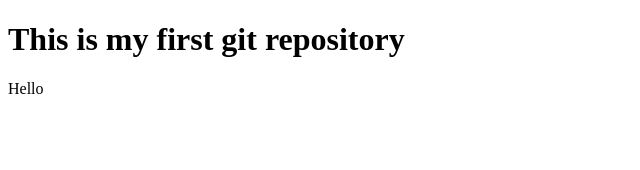
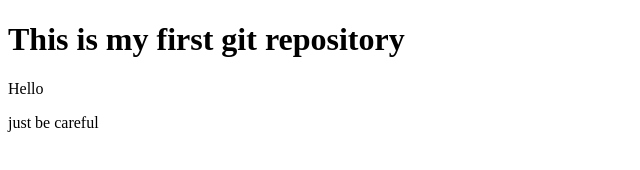
Before and after one commit to ebysans/Git-test, a plain HTML site: page sample_git.html in a window 1280 px wide. Shown: the whole page, without its empty margins (0-640 px from the left). Drawn offline with Linux system fonts and the light colour scheme.

Commit message:
commit four

```diff
--- a/sample_git.html
+++ b/sample_git.html
@@ -7,6 +7,7 @@
 <body>
     <h1>This is my first git repository</h1>
     <p>Hello</p>
+    <p>just be careful</p>
 
 </body>
 </html>
```
